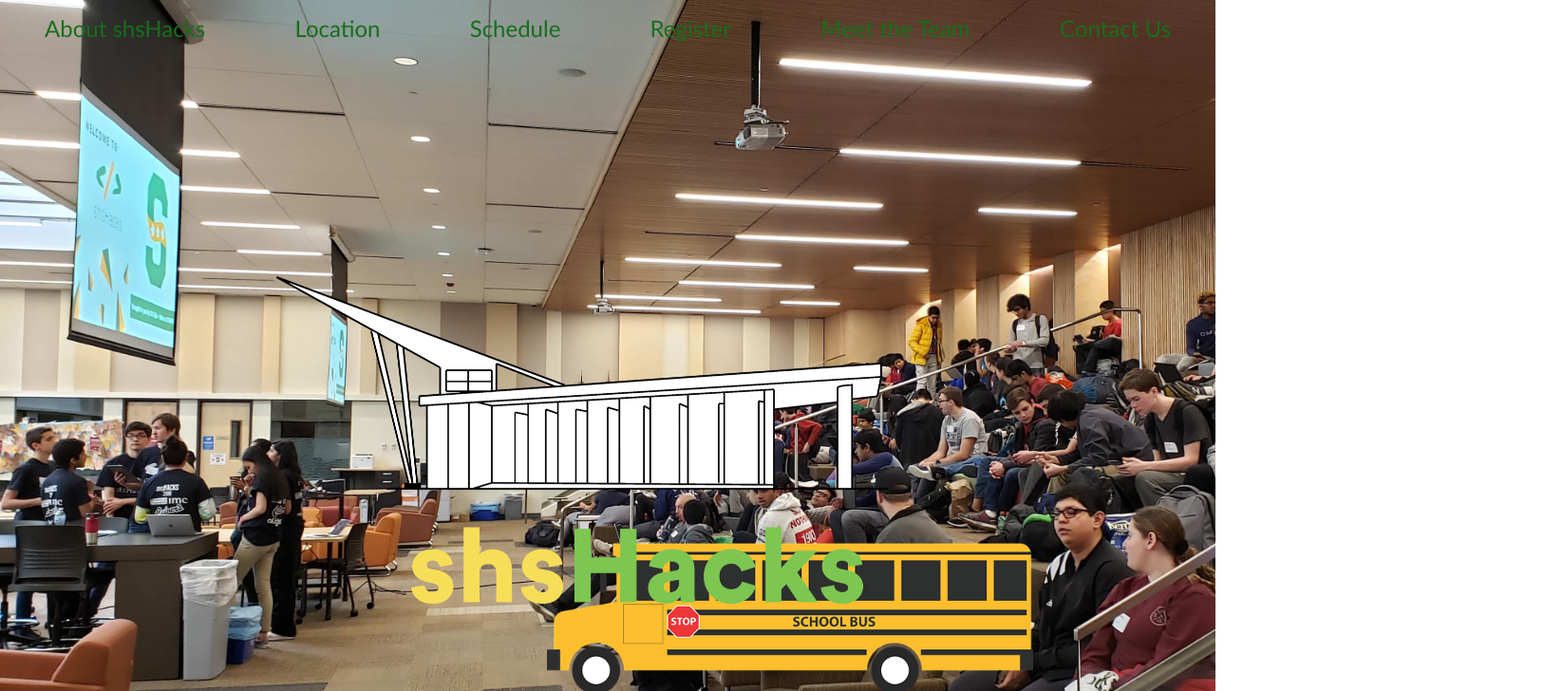
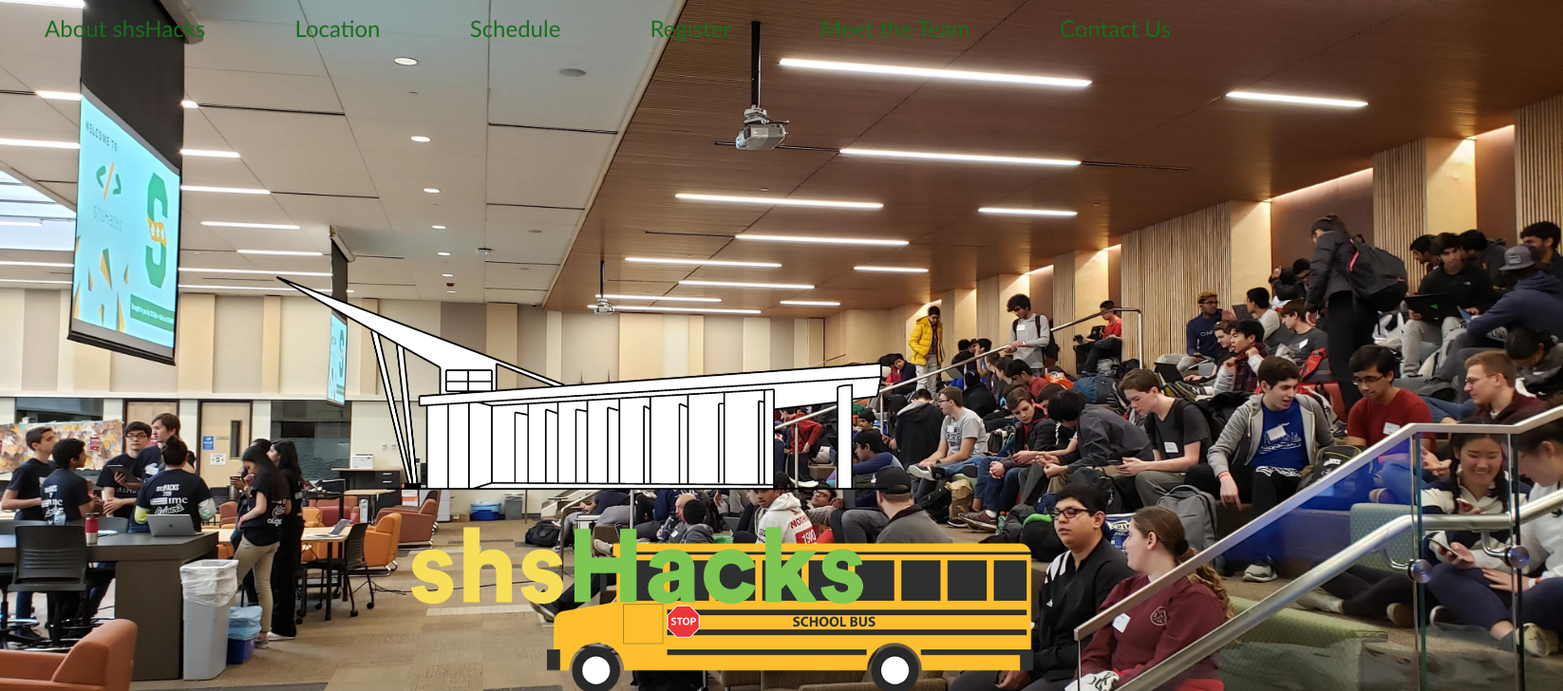
Before and after one commit to shsHacks/shs-hacks-2020, a Vue app: page / in a window 1280 px wide. Shown: the top 728 px of the page at 95% size, 1646 px wide, since content can reach past the window. Built offline with nearby package versions, Linux system fonts and the light colour scheme.

Commit message:
Actually fixed RWD for the background image

```diff
--- a/src/sections/HomePage.vue
+++ b/src/sections/HomePage.vue
@@ -1,6 +1,6 @@
 <template>
-  <div id ="bg">
-
+  <div id = "home">
+    <img id = "bg" src = "@/assets/background1.jpg"/>
     <img src = "@/assets/logo.png" id="thelogo"/>
      <img src = "@/assets/schoolBus.png" id = "bus"/>
        </div>
@@ -8,7 +8,6 @@
 </template>
 
 <script>
-
 export default {
 
 
@@ -68,20 +67,23 @@
   padding: 0px;
   top: 0px;
 }
-
+#home{
+   margin: 0;
+  padding: 0;
+  border: 0;
+  left: 0;
+  top: 0px;
+  height: 100%;
+}
 #bg {
+  position: absolute;
   margin: 0;
   padding: 0;
   border: 0;
+  left: 0;
   top: 0px;
-  background-image: url("~@/assets/background1.jpg");
-  background-repeat: no-repeat;
-  background-size: cover;
-  -webkit-background-size: cover;
-  -moz-background-size: cover;
-  -o-background-size: cover;
-   background-position: left top;
-  background-attachment: fixed;
+  height: 100%;
+  width: auto;
   z-index: -1;
 }
 #thelogo{
```
